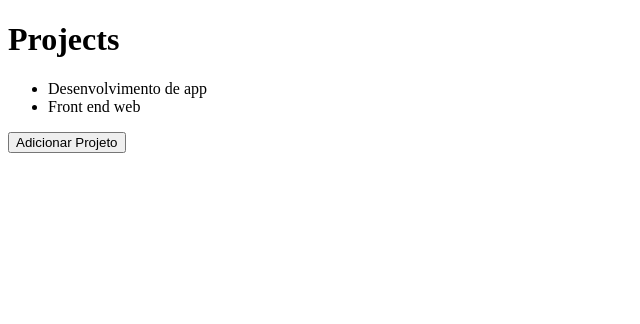
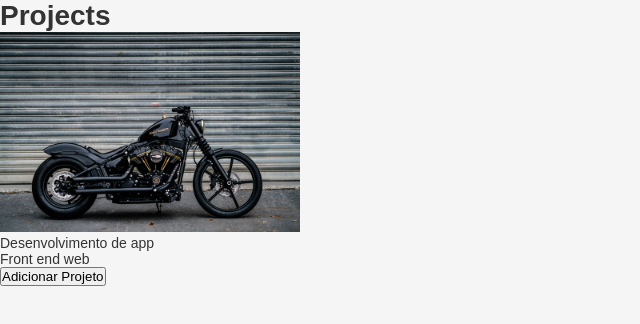
Before and after one commit to Mardoniosc/reacjs-introducao, a React app: page / in a window 1280 px wide. Shown: the top 324 px of the page, without its empty margins (0-640 px from the left). Built offline with nearby package versions, Linux system fonts and the light colour scheme.

Commit message:
:v: Importando CSS e Imagens

```diff
--- /dev/null
+++ b/src/App.css
@@ -0,0 +1,12 @@
+* {
+  margin: 0;
+  padding: 0;
+  outline: 0;
+  box-sizing: border-box;
+}
+
+body {
+  background: #f5f5f5;
+  font: 14px sans-serif;
+  color: #333;
+}
--- a/src/App.js
+++ b/src/App.js
@@ -1,6 +1,9 @@
 import React, { useState } from 'react'
+
+import './App.css'
+import bgImage from './assents/background.jpeg'
+
 import Header from './components/Header'
-
 function App(){
 
   const [projects, setProjects] = useState(['Desenvolvimento de app', 'Front end web'])
@@ -15,6 +18,8 @@ function App(){
     <>
       <Header title="Projects" />
 
+      <img width={300} src={bgImage} alt=""/>
+
       <ul>
         {projects.map(project => <li key={project}>{project}</li>)}
       </ul>
--- a/webpack.config.js
+++ b/webpack.config.js
@@ -17,6 +17,20 @@ module.exports = {
         use: {
           loader: 'babel-loader',
         }
+      },
+      {
+        test: /\.css$/,
+        exclude: /node_modules/,
+        use: [
+          { loader: 'style-loader' },
+          { loader: 'css-loader' },
+        ]
+      },
+      {
+        test: /.*\.(gif|png|jpe?g)$/i,
+        use: [
+          { loader: 'file-loader' }
+        ]
       }
     ]
   }
```
Also changed, not shown: package.json (+9 -1 lines), src/assents/background.jpeg (added), 1 other file (tests, documents, lock files or other folders).
